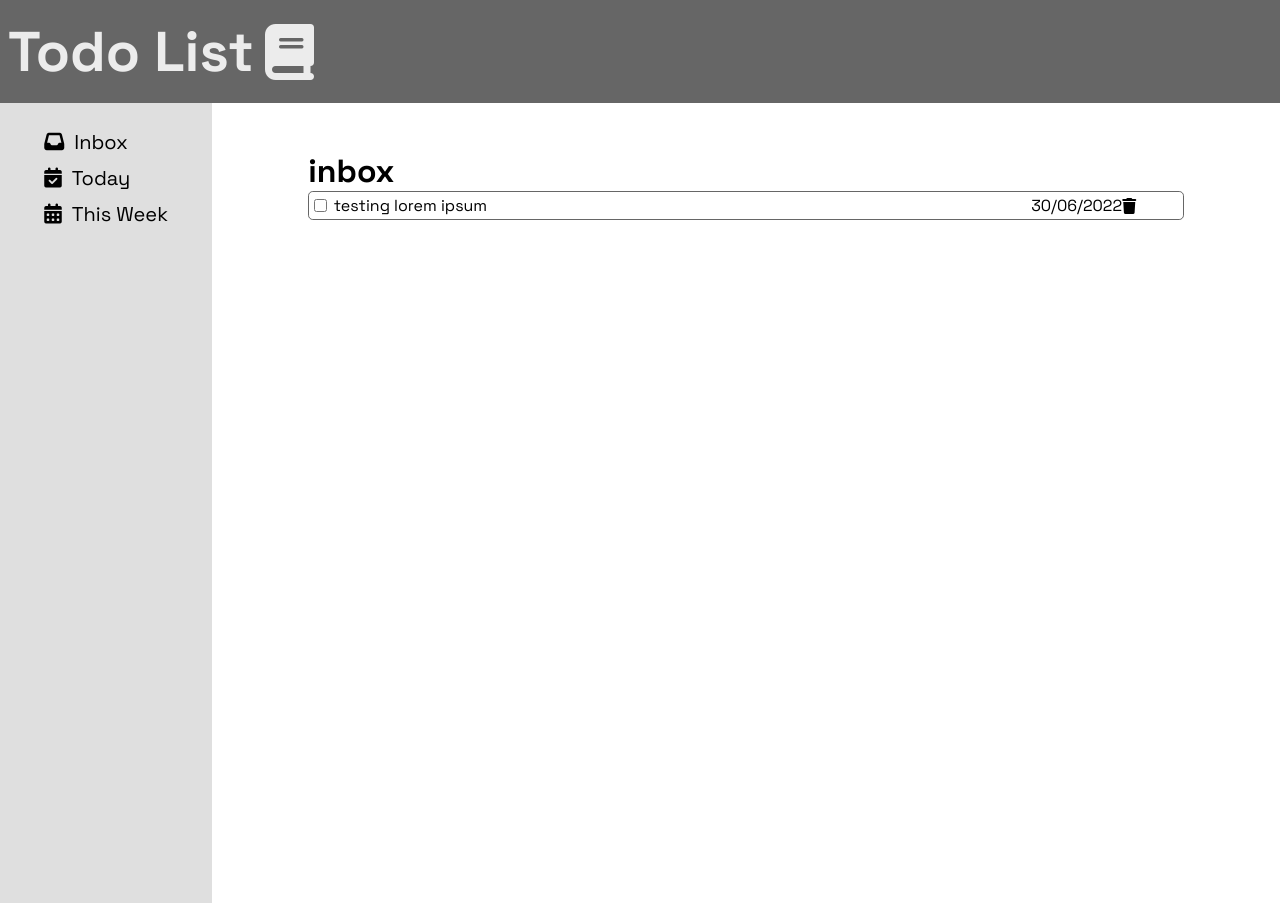
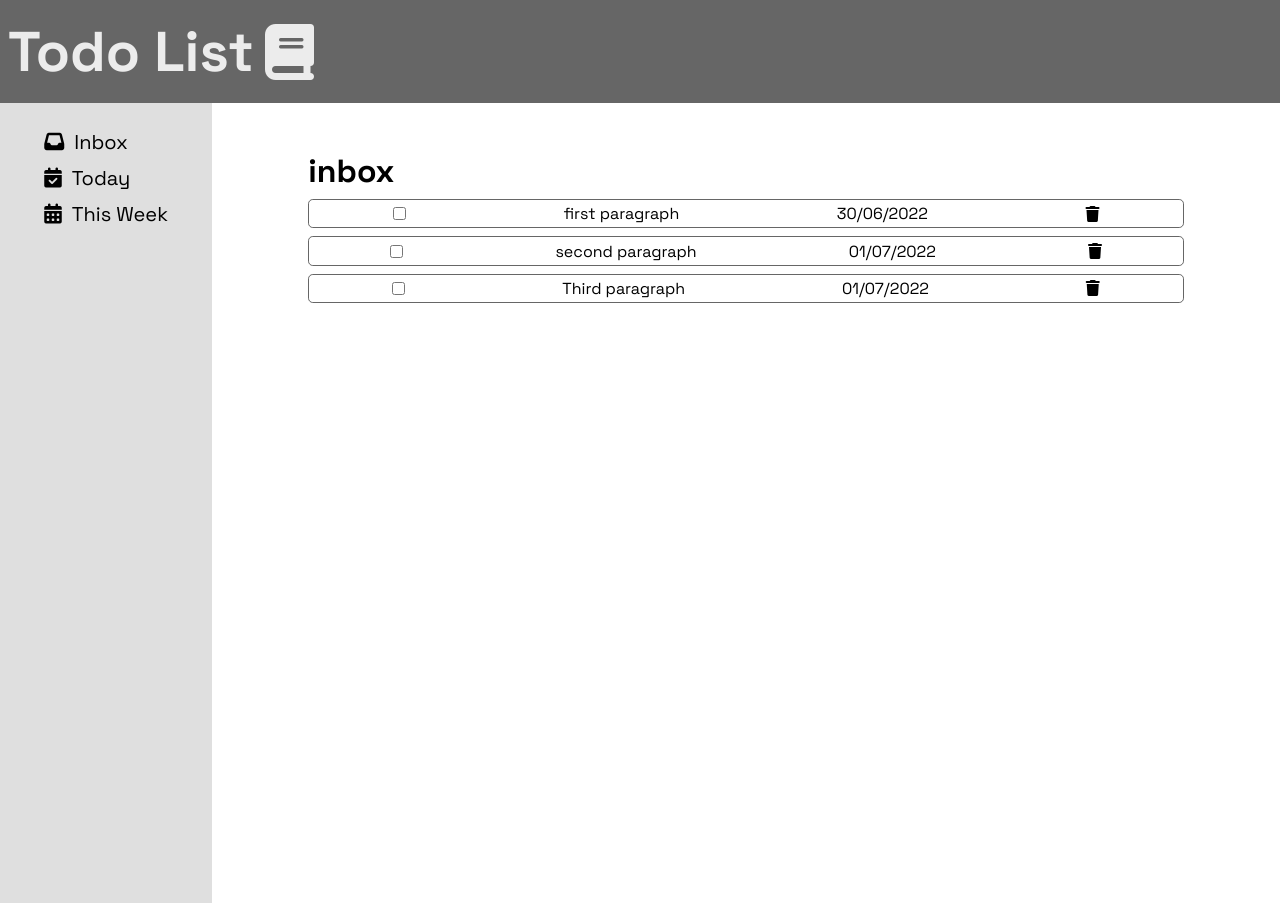
Before and after one commit to haroldm2598/Project-todolist, a website built with webpack: page dist/index.html in a window 1280 px wide. Built offline with nearby package versions, Linux system fonts and the light colour scheme.

Commit message:
tenth / july 01, 2022

```diff
--- a/package.json
+++ b/package.json
@@ -24,6 +24,7 @@
 		"xml-loader": "^1.2.1"
 	},
 	"dependencies": {
-		"@fortawesome/fontawesome-free": "^6.1.1"
+		"@fortawesome/fontawesome-free": "^6.1.1",
+		"date-fns": "^2.28.0"
 	}
 }
--- a/src/modules/contentComponents/inboxIndex.js
+++ b/src/modules/contentComponents/inboxIndex.js
@@ -1,6 +1,26 @@
 import '../../styles/main.scss';
+import { format } from 'date-fns';
 
-/* <i class="fas fa-trash"></i> */
+const dataArr = [
+	{
+		inputId: 'testing',
+		inputName: 'testing',
+		inputContent: 'first paragraph',
+		inputDate: '30/06/2022'
+	},
+	{
+		inputId: 'testing2',
+		inputName: 'testing2',
+		inputContent: 'second paragraph',
+		inputDate: '01/07/2022'
+	},
+	{
+		inputId: 'testing3',
+		inputName: 'testing3',
+		inputContent: 'Third paragraph',
+		inputDate: '01/07/2022'
+	}
+];
 
 const setAttributes = (elem, attr) => {
 	for (const key in attr) {
@@ -10,26 +30,37 @@ const setAttributes = (elem, attr) => {
 
 const radioButtons = () => {
 	const element = document.createElement('div');
+
+	for (const data of dataArr) {
+		const elementWrapper = document.createElement('div');
 		const input = document.createElement('input');
-	const forInput = document.createElement('for');
+		const forInput = document.createElement('label');
 		const datePara = document.createElement('p');
 		const icon = document.createElement('i');
 
-	setAttributes(input, { type: 'checkbox', id: 'testing', name: 'testing' });
-	forInput.textContent = 'testing lorem ipsum';
-	datePara.textContent = '30/06/2022';
+		forInput.textContent = data.inputContent;
+		datePara.textContent = data.inputDate;
+		setAttributes(input, {
+			type: 'checkbox',
+			id: data.inputId,
+			name: data.inputName
+		});
 		setAttributes(icon, { class: 'fas fa-trash' });
 
-	element.classList.add('contentContainer__input');
+		elementWrapper.classList.add('contentContainer__input');
 		input.classList.add('contentContainer__input--checkBox');
 		forInput.classList.add('contentContainer__input--title');
 		datePara.classList.add('contentContainer__input--date');
 		icon.classList.add('contentContainer__input--icon');
 
-	element.appendChild(input);
-	element.appendChild(forInput);
-	element.appendChild(datePara);
-	element.appendChild(icon);
+		elementWrapper.appendChild(input);
+		elementWrapper.appendChild(forInput);
+		elementWrapper.appendChild(datePara);
+		elementWrapper.appendChild(icon);
+		element.appendChild(elementWrapper);
+	}
+
+	console.log(format(new Date().getFullYear(), 'MM/dd/yyyy'));
 	return element;
 };
 
--- a/src/styles/main.scss
+++ b/src/styles/main.scss
@@ -88,18 +88,13 @@ $fa-font-path: '~@fortawesome/fontawesome-free/webfonts';
 
 	&__input {
 		width: 100%;
+		margin: 0.5em 0;
 		padding: 0.2em 0.3em;
 		display: flex;
+		flex-direction: row;
+		justify-content: space-around;
 		align-items: center;
 		border: 1px solid $mainBG1;
 		border-radius: 0.3em;
-
-		&--checkBox {
-			margin-right: 0.5em;
-		}
-
-		&--date {
-			margin-left: 34em;
-		}
 	}
 }
```
Also changed, not shown: 1 other file. Lines whose indentation alone changed are shown as unchanged.
